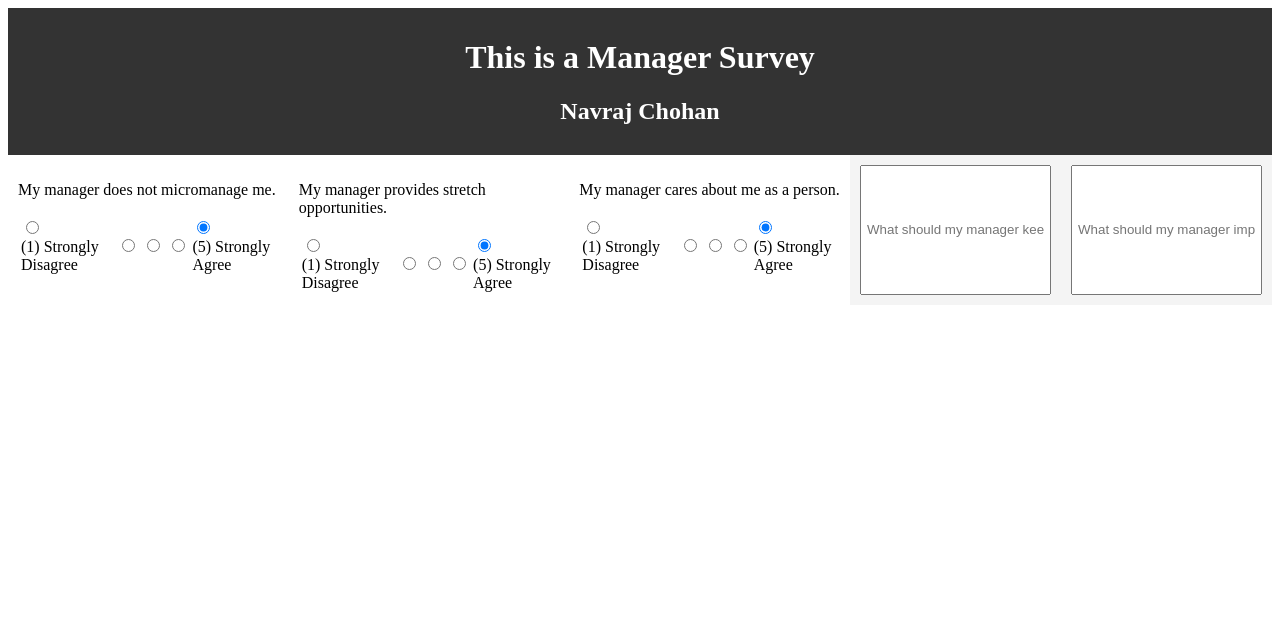
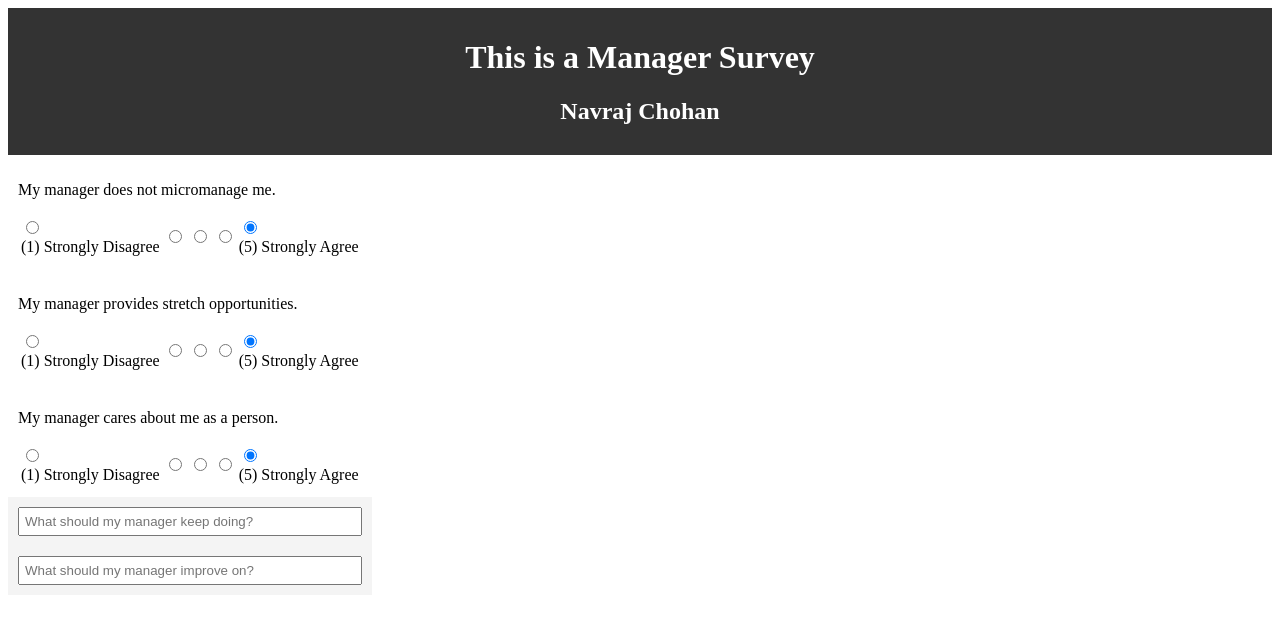
Before and after one commit to nlake44/frontend-surveys, a React (Create React App) app: page / in a window 1280 px wide. Shown: the top 624 px of the page. Built offline with nearby package versions, Linux system fonts and the light colour scheme.

Commit message:
Moving towards RadioItems

```diff
--- a/package.json
+++ b/package.json
@@ -8,6 +8,7 @@
     "@testing-library/user-event": "^7.2.1",
     "react": "^16.12.0",
     "react-dom": "^16.12.0",
+    "react-radio-buttons": "^1.2.2",
     "react-scripts": "3.3.0"
   },
   "scripts": {
--- a/src/App.js
+++ b/src/App.js
@@ -73,7 +73,9 @@ class App extends Component {
       <div className="App">
         <Header userName={this.headerInfo.userName} surveyType={this.headerInfo.surveyType}/>
         <form onSubmit={this.onSubmit} style={{ display: 'flex' }}>
-        <Questions questions={this.state.questions} newSelection={this.newSelection} />
+        <div>
+          <Questions questions={this.state.questions} newSelection={this.newSelection} />
+        </div>
         </form>
       </div>
     )
```
Also changed, not shown: 2 other files (tests, documents, lock files or other folders).
